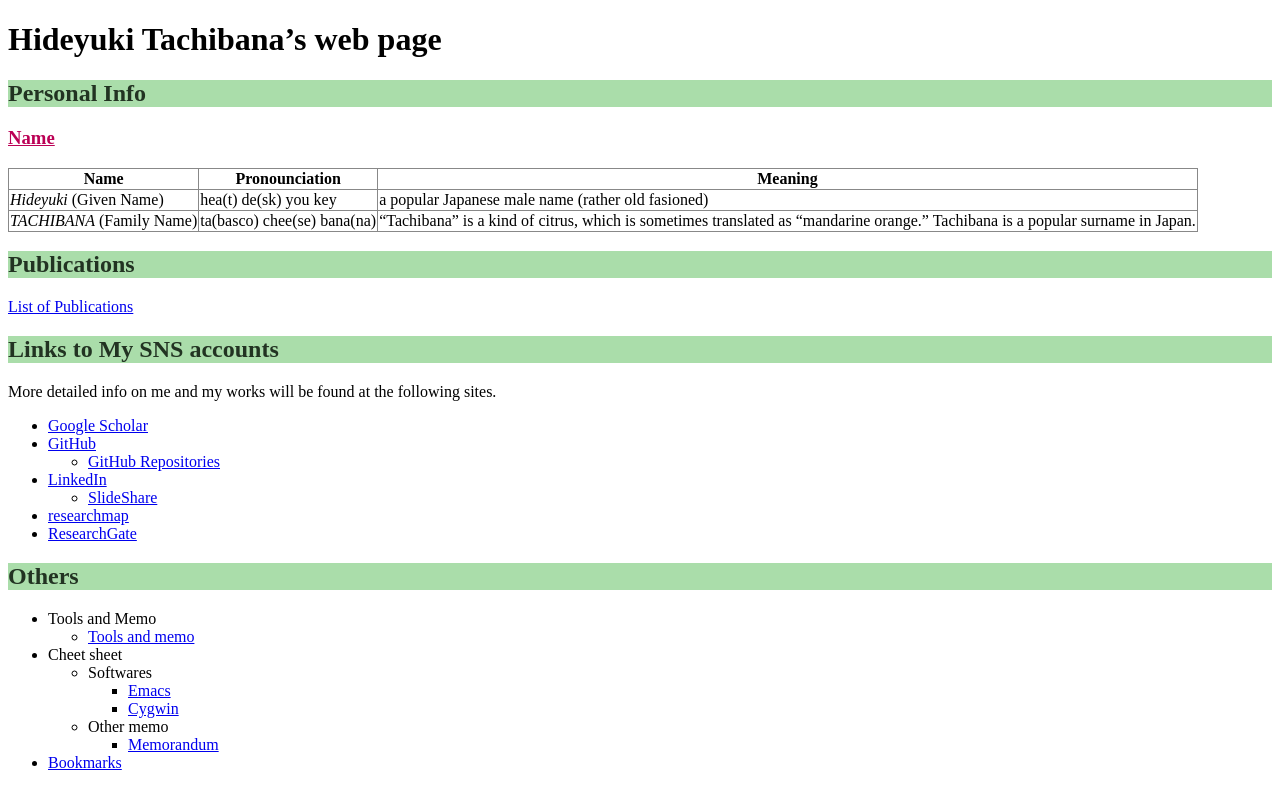
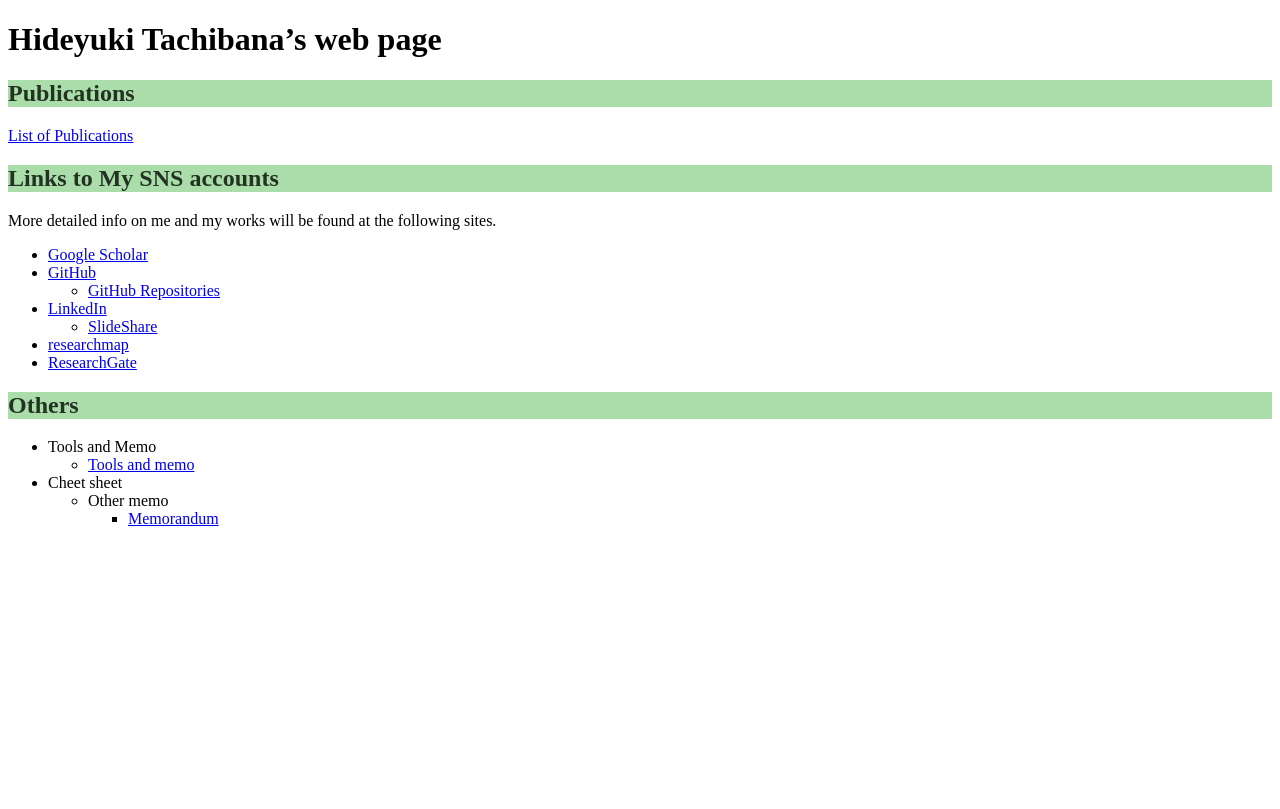
Before and after one commit to tachi-hi/tachi-hi.github.io, a Jekyll site: the page built from index.md, in a window 1280 px wide. Shown: the top 809 px of the page. Built offline with Jekyll 4.4.1, drawn with Linux system fonts in a browser that asks for light colours.

Commit message:
update web page

```diff
--- a/index.md
+++ b/index.md
@@ -5,17 +5,6 @@ title: Hideyuki Tachibana's web
 
 
 # Hideyuki Tachibana's web page
-
-## Personal Info
-
-### Name
-
-
-| Name |Pronounciation | Meaning |
-| ----------- |-------------- | ----- |
-| *Hideyuki*  (Given Name) | hea(t) de(sk) you key  |  a popular Japanese male name (rather old fasioned) |
-| *TACHIBANA* (Family Name) | ta(basco) chee(se) bana(na) | "Tachibana" is a kind of citrus, which is sometimes translated as "mandarine orange." Tachibana is a popular surname in Japan. |
-
 
 ## Publications
 
@@ -38,9 +27,5 @@ More detailed info on me and my works will be found at the following sites.
 + Tools and Memo
     + [Tools and memo](tools.html)
 + Cheet sheet
-    + Softwares
-        + [Emacs](cheet_sheets/emacs.html)
-        + [Cygwin](cheet_sheets/cygwin.html)
     + Other memo
         + [Memorandum](memo.html)
-+ [Bookmarks](bookmarks.html)
```
Also changed, not shown: bookmarks.md (deleted, +0 -46 lines), cheet_sheets/cygwin.md (deleted, +0 -12 lines), cheet_sheets/emacs.md (deleted, +0 -26 lines), memo.md (+0 -12 lines), tools.html (+0 -21 lines).
